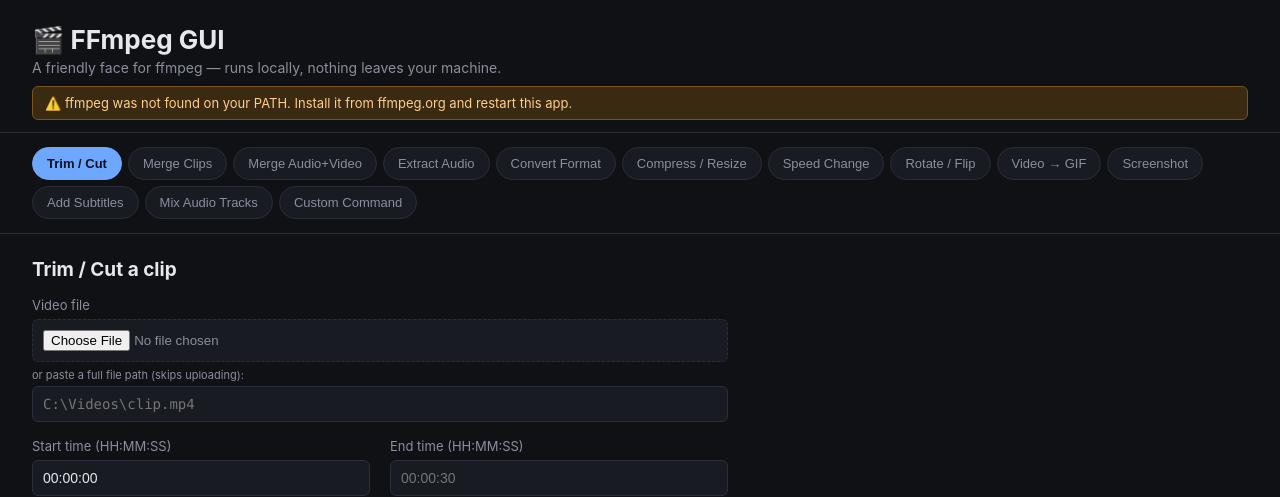
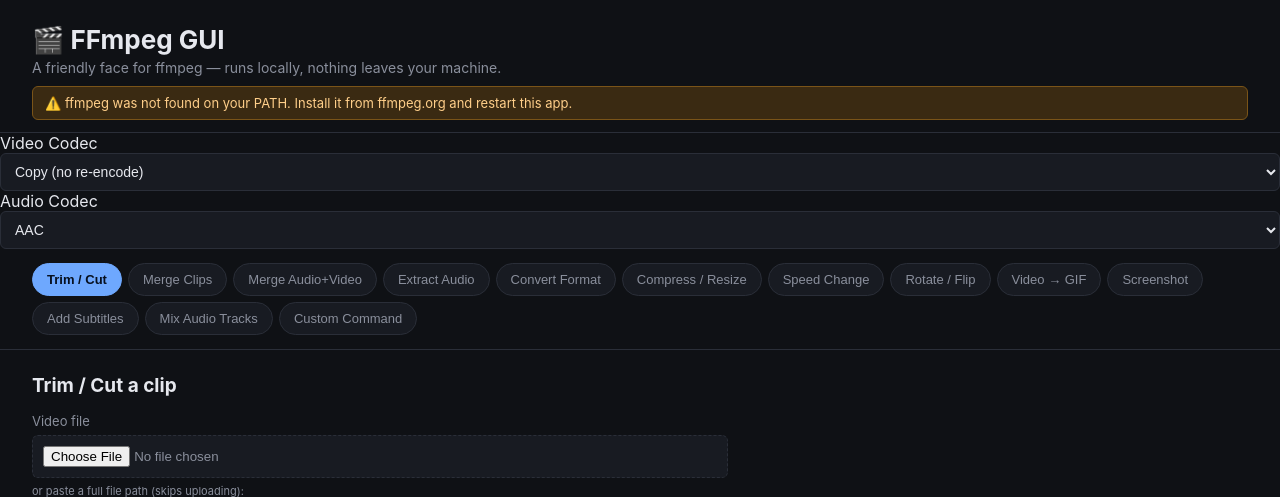
Before and after one commit to Caramel0784/Make-FFMPEG-easy-again, a Flask app: page / in a window 1280 px wide. Shown: the top 497 px of the page. Run offline with Flask 3, Linux system fonts and the light colour scheme; some libraries are stand-ins or nearby versions.

Commit message:
Add Codex Selection

```diff
--- a/templates/index.html
+++ b/templates/index.html
@@ -13,6 +13,25 @@
   <div class="warn">⚠️ ffmpeg was not found on your PATH. Install it from ffmpeg.org and restart this app.</div>
   {% endif %}
 </header>
+
+<div id="global_options">
+  <label>Video Codec</label>
+  <select id="g_vcodec">
+    <option value="copy">Copy (no re-encode)</option>
+    <option value="libx264">x264 (H.264)</option>
+    <option value="libx265">x265 (HEVC)</option>
+    <option value="libvpx-vp9">VP9</option>
+    <option value="libaom-av1">AV1</option>
+  </select>
+  <label>Audio Codec</label>
+  <select id="g_acodec">
+    <option value="aac">AAC</option>
+    <option value="copy">Copy</option>
+    <option value="mp3">MP3</option>
+    <option value="flac">FLAC</option>
+    <option value="libopus">Opus</option>
+  </select>
+</div>
 
 <nav id="tabs">
   <button class="tab-btn active" data-tab="trim">Trim / Cut</button>
```
